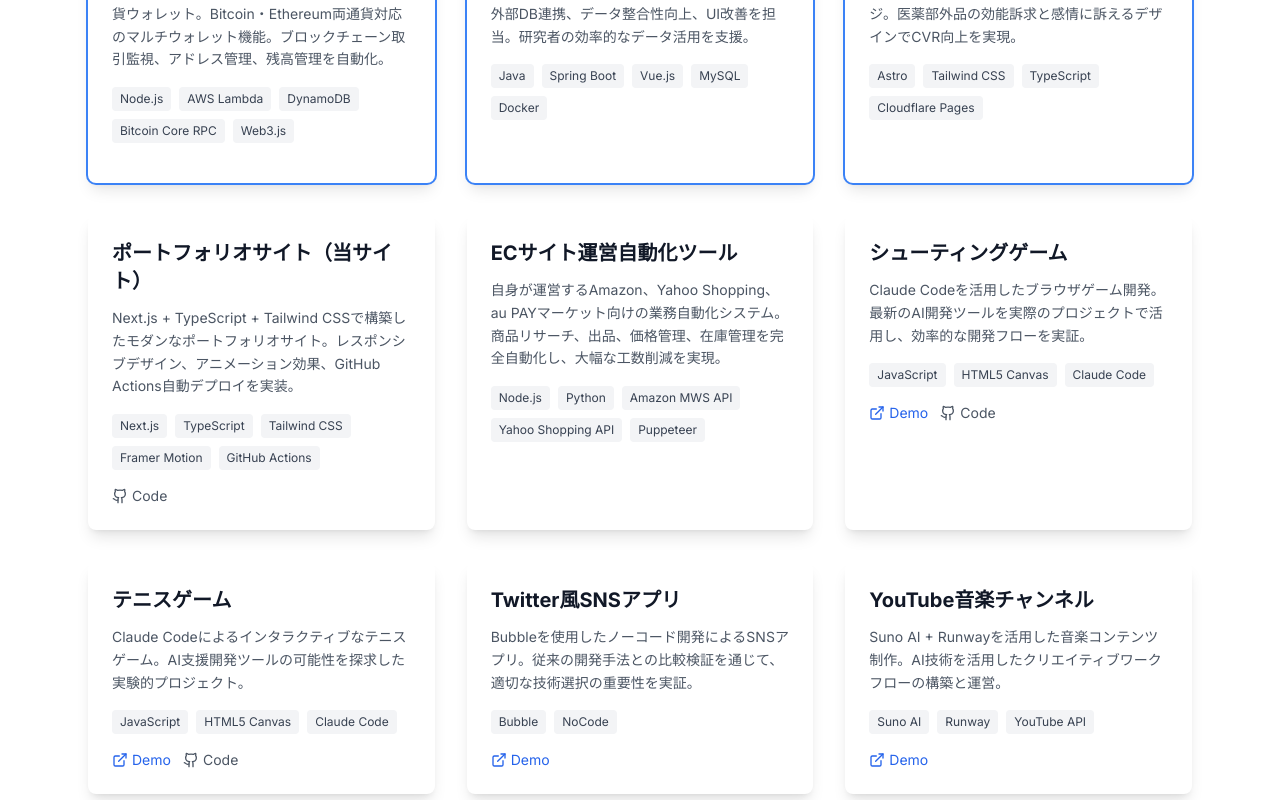
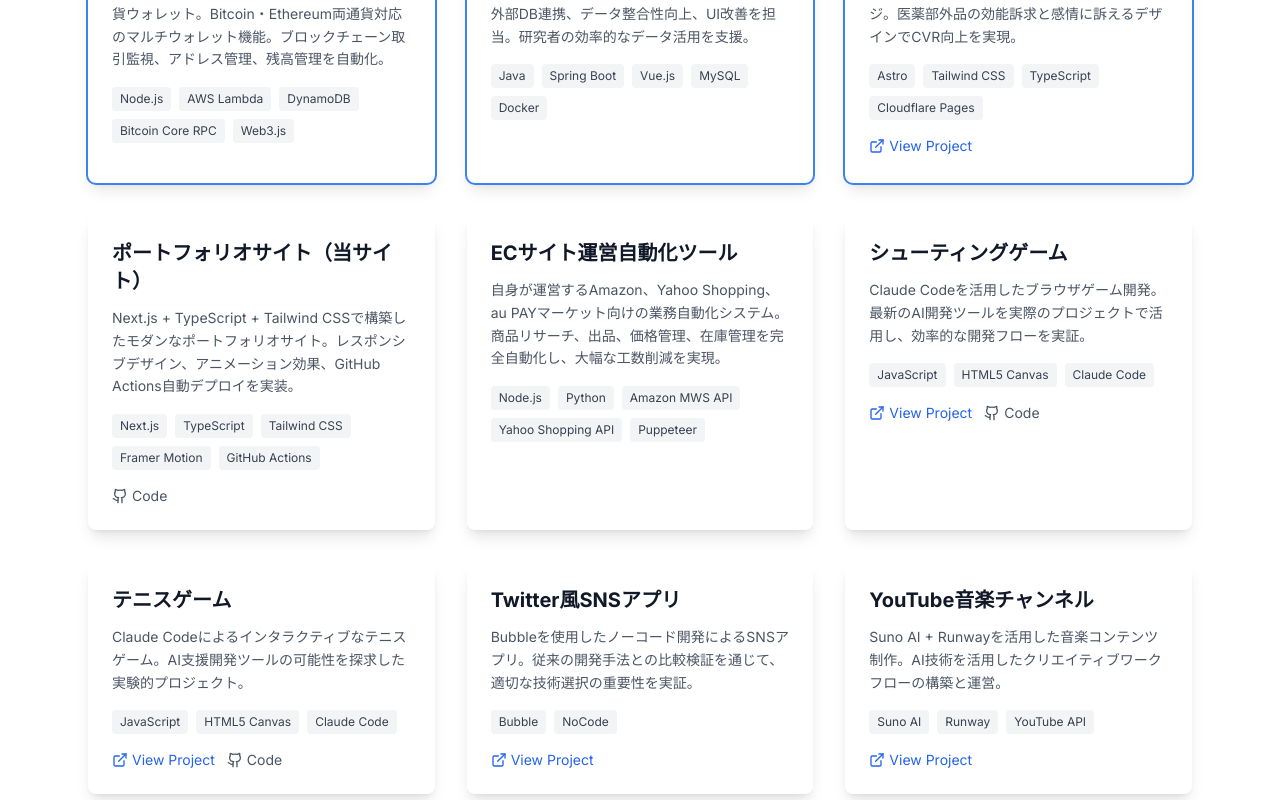
Before and after one commit to shupopo/portfolio-public, a Next.js app: page /portfolio/ in a window 1280 px wide. Shown: the part 2480-3280 px from the top of the page. Built offline with nearby package versions, Linux system fonts and the light colour scheme.

Commit message:
add link

```diff
--- a/src/app/page.tsx
+++ b/src/app/page.tsx
@@ -94,6 +94,7 @@ const projects: Project[] = [
   title: 'Dr.Teal\'s エプソムソルトLP',
   description: 'A8.netアフィリエイト向けランディングページ。医薬部外品の効能訴求と感情に訴えるデザインでCVR向上を実現。',
   tech: ['Astro', 'Tailwind CSS', 'TypeScript', 'Cloudflare Pages'],
+  url: 'https://shupopo.github.io/shooting/',
   category: 'web',
   featured: true
 },
@@ -489,7 +490,7 @@ const Projects = () => {
                       className="flex items-center space-x-1 text-blue-600 hover:text-blue-800 text-sm"
                     >
                       <ExternalLink size={16} />
-                      <span>Demo</span>
+                      <span>View Project</span>
                     </a>
                   )}
                   {project.github && (
```
